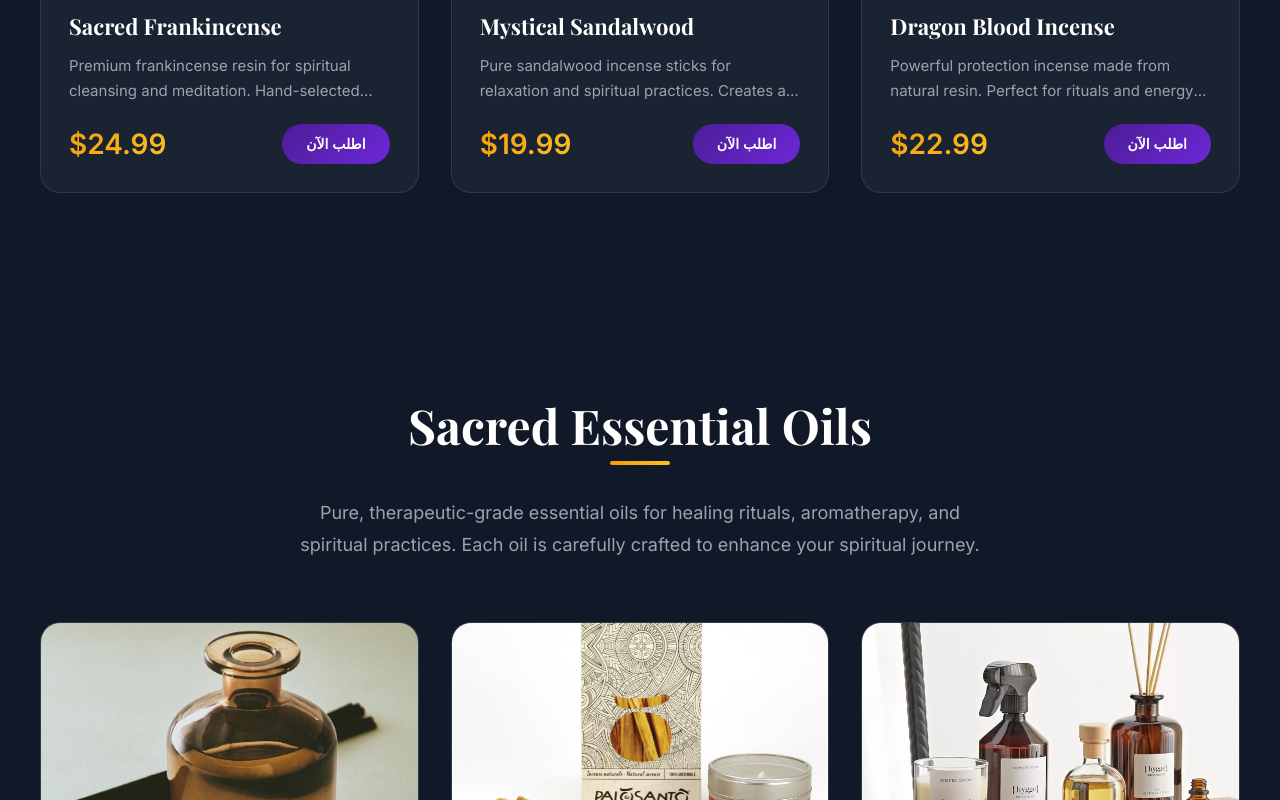
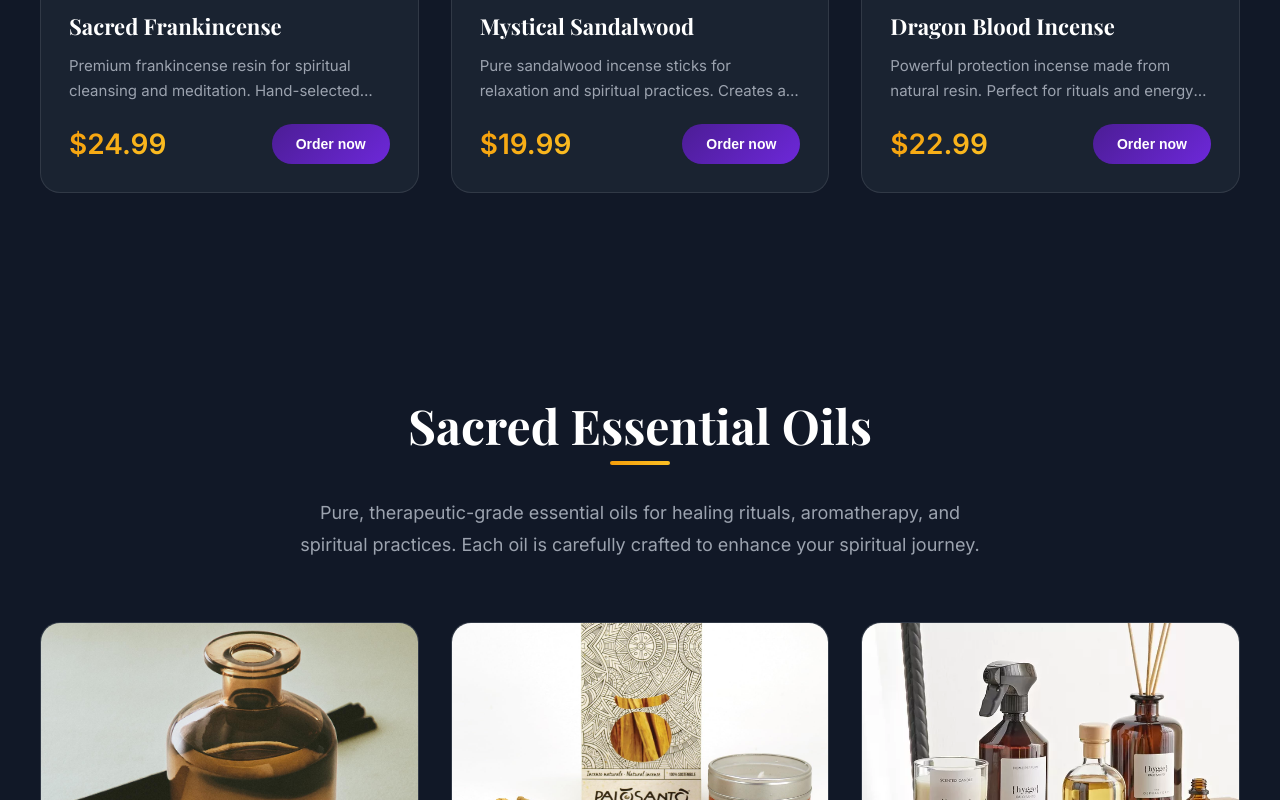
Before and after one commit to AHMEDmoham3d/omnia-store-pro, a React app: page / in a window 1280 px wide. Shown: the part 1180-1980 px from the top of the page. Built offline with nearby package versions, Linux system fonts and the light colour scheme.

Commit message:
first commit

```diff
--- a/src/components/ProductCard.tsx
+++ b/src/components/ProductCard.tsx
@@ -22,7 +22,7 @@ export const ProductCard: React.FC<ProductCardProps> = ({ product, onClick }) =>
         <div className="product-footer">
           <div className="product-price">${product.price}</div>
           <button className="product-btn" onClick={onClick}>
-            اطلب الآن
+           Order now
           </button>
         </div>
       </div>
```
